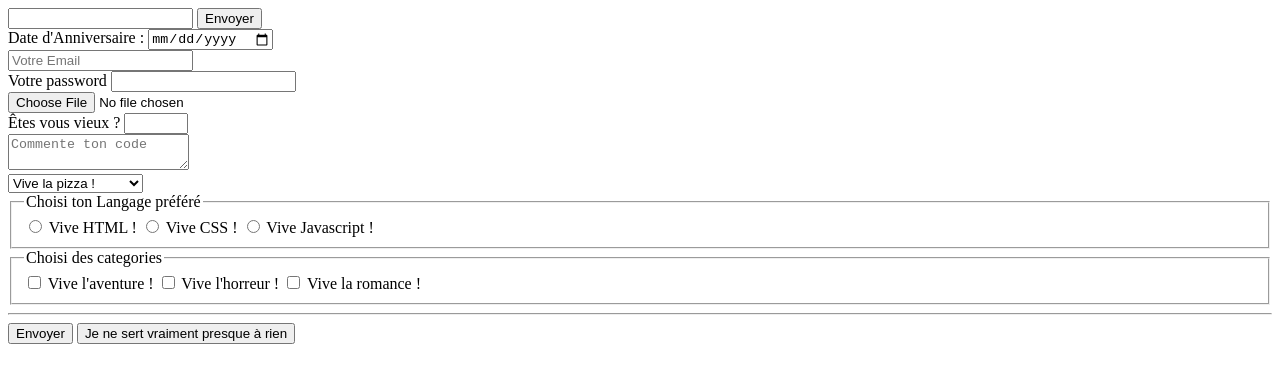
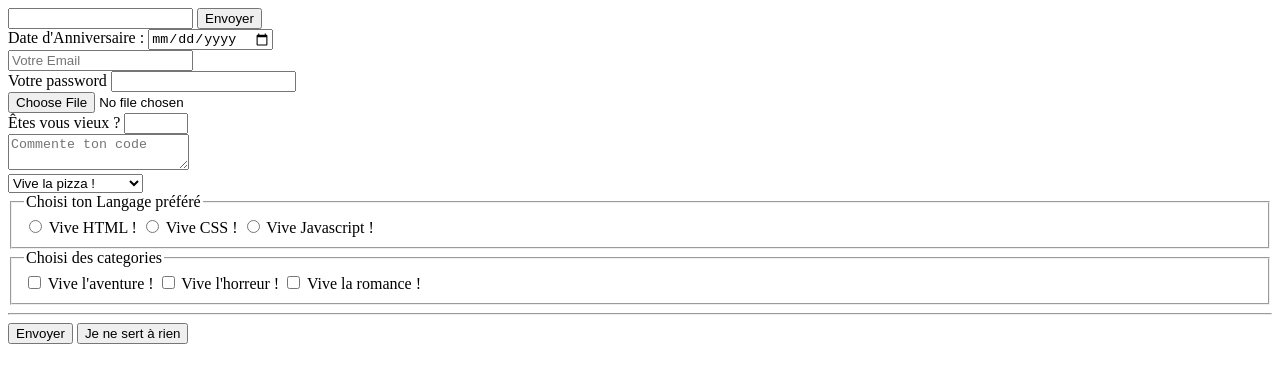
Before and after one commit to NolwennWM/dwwmArras, a plain HTML site: page 01-html/04-formulaire.html in a window 1280 px wide. Drawn offline with Linux system fonts and the light colour scheme.

Commit message:
ajout readme

```diff
--- a/01-html/04-formulaire.html
+++ b/01-html/04-formulaire.html
@@ -107,7 +107,7 @@
         <hr>
         <!-- button ou input:submit fonctionnent pour soumettre un formulaire -->
         <button type="submit">Envoyer</button>
-        <input type="button" value="Je ne sert vraiment presque à rien">
+        <input type="button" value="Je ne sert à rien">
     </form>
 </body>
 </html>
```
Also changed, not shown: README.md (added).
